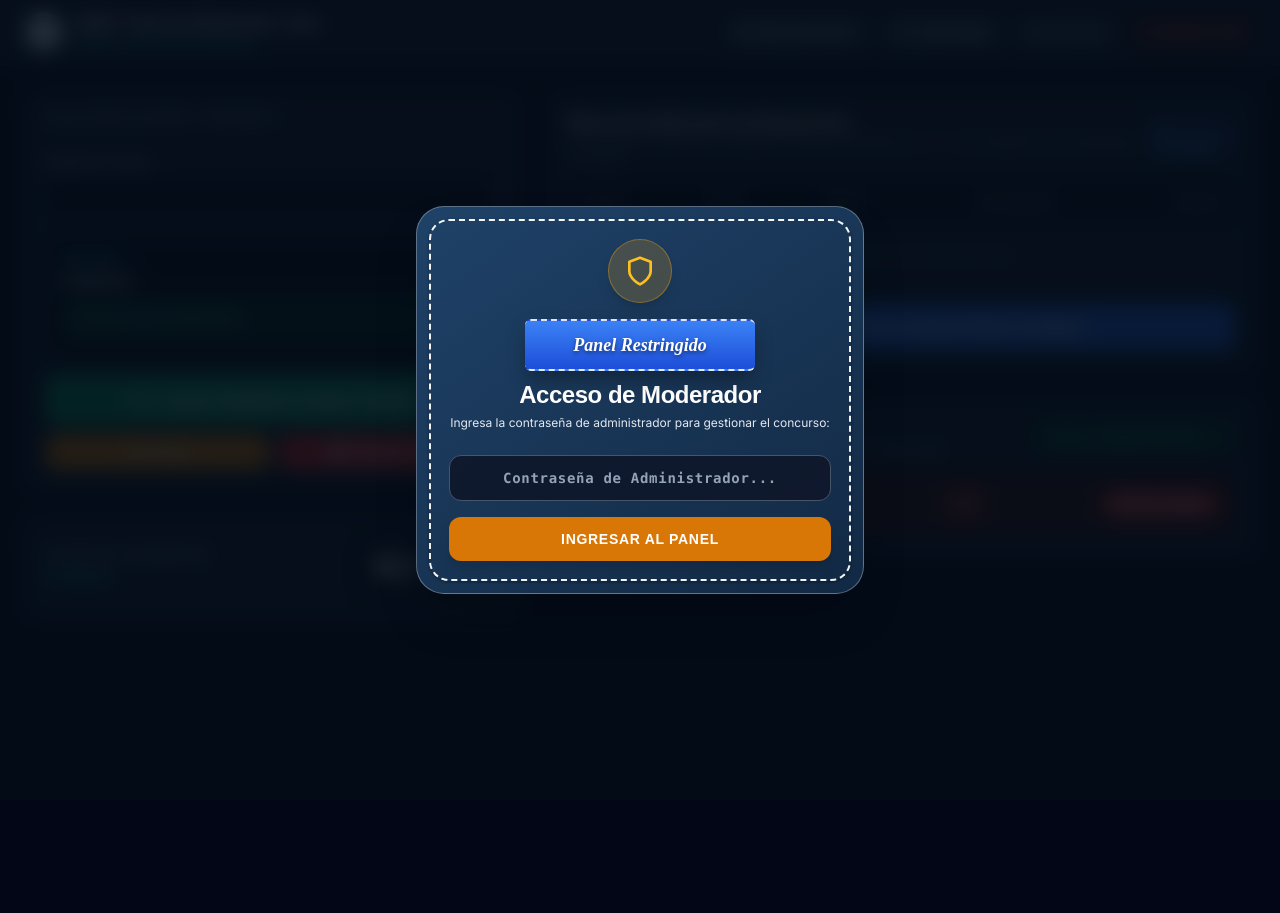
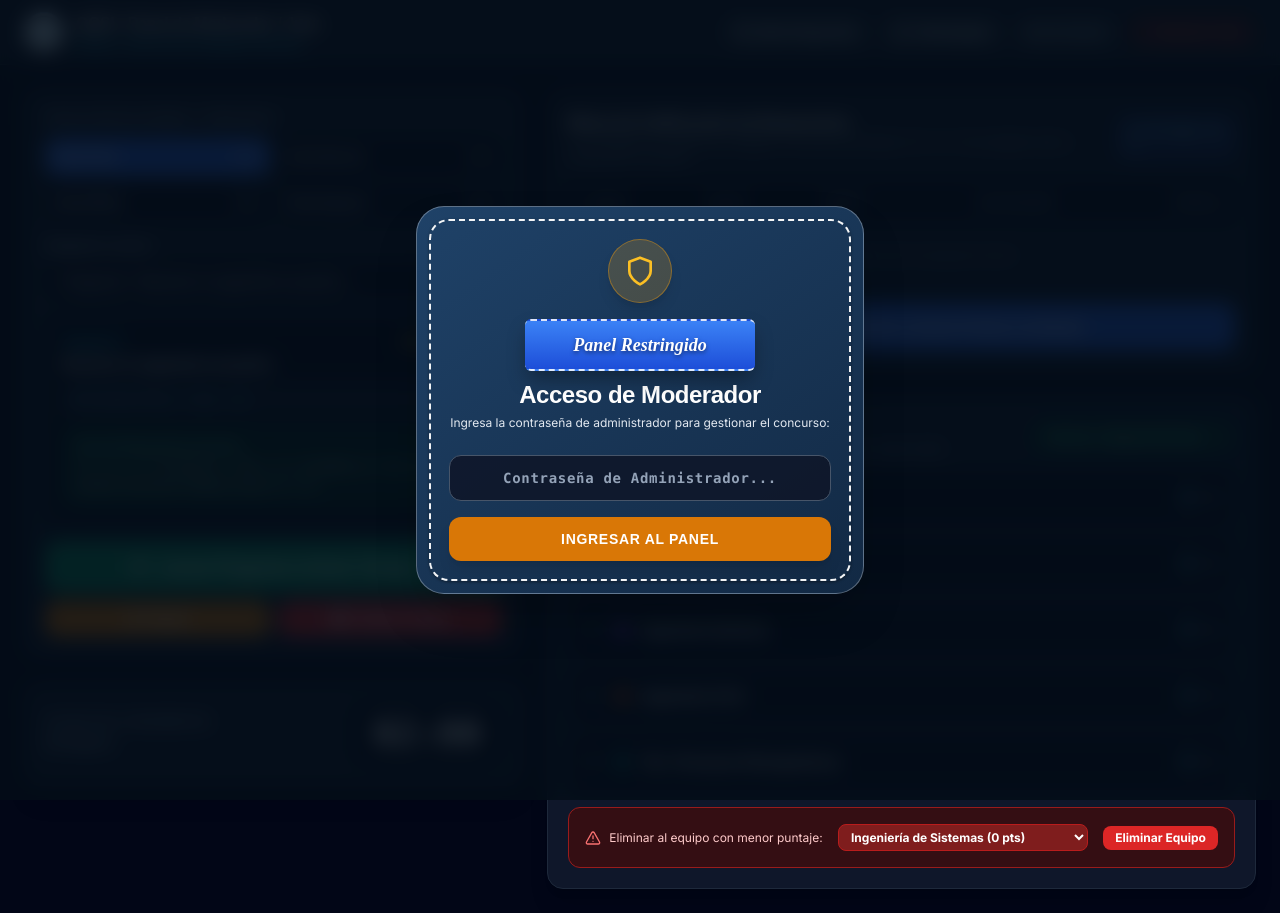
Before and after one commit to nosedimetuXD/QQSI, a website: page public/admin.html in a window 1280 px wide. Before the commit the page ends 800 px from the top, so only its background shows below. Drawn offline with nearby package versions, Linux system fonts and the light colour scheme; a web font is replaced by a local one.

Commit message:
fix: embed questions library for instant rendering on admin and display screens

```diff
--- a/public/admin.html
+++ b/public/admin.html
@@ -15,6 +15,7 @@
   <!-- Socket.IO CDN & Configuration -->
   <script src="https://cdn.socket.io/4.7.5/socket.io.min.js"></script>
   <script src="/js/config.js"></script>
+  <script src="/js/questions.js"></script>
 
   <!-- Custom Styles & Icons -->
   <link rel="stylesheet" href="/css/styles.css">
--- a/public/js/admin.js
+++ b/public/js/admin.js
@@ -65,9 +65,30 @@ document.addEventListener('DOMContentLoaded', () => {
     if (alertIconSlot) alertIconSlot.innerHTML = Icons.alertTriangle("w-4 h-4 text-red-400");
   }
 
-  let questionsData = null;
-  let currentState = null;
+  let questionsData = window.QUESTIONS_DATA || null;
+  let currentState = {
+    teams: [
+      { id: 'sistemas', name: 'Ingeniería de Sistemas', shortName: 'Sistemas', color: '#0284c7', eliminated: false, score: 0 },
+      { id: 'alimentos', name: 'Ingeniería de Alimentos', shortName: 'Alimentos', color: '#16a34a', eliminated: false, score: 0 },
+      { id: 'quimica', name: 'Ingeniería Química', shortName: 'Química', color: '#9333ea', eliminated: false, score: 0 },
+      { id: 'civil', name: 'Ingeniería Civil', shortName: 'Civil', color: '#ea580c', eliminated: false, score: 0 },
+      { id: 'petroquimica', name: 'Téc. Procesos Petroquímicos', shortName: 'Petroquímica', color: '#0d9488', eliminated: false, score: 0 }
+    ],
+    currentRoundIndex: 0,
+    currentQuestionIndex: 0,
+    questionState: 'idle',
+    submissions: [],
+    roundScores: {}
+  };
   let currentAdminPassword = sessionStorage.getItem('qqsi_admin_password') || '';
+
+  // Initial immediate render so questions and rounds show up without waiting
+  if (questionsData) {
+    renderRoundTabs();
+    renderQuestionsDropdown();
+    updatePreview();
+  }
+  renderAdminView(currentState);
 
   // Check saved session on load
   if (currentAdminPassword && currentAdminPassword === VALID_ADMIN_PASSWORD) {
--- /dev/null
+++ b/public/js/questions.js
@@ -0,0 +1,254 @@
+// Global Questions Bank for QQSI
+window.QUESTIONS_DATA = {
+  "rounds": [
+    {
+      "id": "facil",
+      "number": 1,
+      "name": "Nivel Fácil",
+      "timeLimit": 120,
+      "description": "Tiempo por pregunta: 2:00 minutos. 5 Equipos en competencia.",
+      "questions": [
+        {
+          "id": "f-1",
+          "number": 1,
+          "title": "Pregunta 1",
+          "type": "math",
+          "statement": "Resolver la siguiente ecuación:",
+          "math": "e^{\\ln(x^2)} = 5x + 6",
+          "answerGuide": "x^2 - 5x - 6 = 0 \\implies (x - 6)(x + 1) = 0 \\implies x_1 = 6,\\; x_2 = -1 (ambas soluciones válidas ya que x^2 > 0)."
+        },
+        {
+          "id": "f-2",
+          "number": 2,
+          "title": "Pregunta 2",
+          "type": "math",
+          "statement": "Derive la siguiente función:",
+          "math": "y = \\arctan(x)",
+          "answerGuide": "y' = \\frac{1}{1 + x^2}"
+        },
+        {
+          "id": "f-3",
+          "number": 3,
+          "title": "Pregunta 3",
+          "type": "text",
+          "statement": "¿Cuáles son los 6 tipos de cuentas en contabilidad?",
+          "answerGuide": "1. Activos, 2. Pasivos, 3. Patrimonio / Capital, 4. Ingresos, 5. Gastos, 6. Costos (de ventas / producción)."
+        },
+        {
+          "id": "f-4",
+          "number": 4,
+          "title": "Pregunta 4",
+          "type": "multiple_choice",
+          "statement": "¿Cuál de los siguientes elementos o sustancias es considerado un contaminante común de los cuerpos de agua?",
+          "options": [
+            "A) Oxígeno Disuelto Puro",
+            "B) Agua de lluvia natural",
+            "C) Sales minerales inofensivas",
+            "D) Plástico de un solo uso"
+          ],
+          "answerGuide": "Opción D: Plástico de un solo uso."
+        },
+        {
+          "id": "f-5",
+          "number": 5,
+          "title": "Pregunta 5",
+          "type": "text",
+          "statement": "¿Cuáles son los porcentajes en la nota definitiva de teoría y laboratorio en las materias que llevan ambas?",
+          "answerGuide": "Teoría 70% y Laboratorio 30% (o según reglamento institucional: 70/30 o 75/25)."
+        },
+        {
+          "id": "f-6",
+          "number": 6,
+          "title": "Pregunta 6",
+          "type": "text",
+          "statement": "¿A cuántos grados Celsius hierve el agua pura a una presión atmosférica estándar, y cuál es la escala de temperatura absoluta en el Sistema Internacional?",
+          "answerGuide": "100 °C (o 99.97 °C) y la escala Kelvin (K)."
+        },
+        {
+          "id": "f-7",
+          "number": 7,
+          "title": "Pregunta 7",
+          "type": "text",
+          "statement": "¿Qué ley de la física establece que «con toda acción ocurre siempre una reacción igual y contraria»?",
+          "answerGuide": "Tercera Ley de Newton (Ley de Acción y Reacción)."
+        },
+        {
+          "id": "f-8",
+          "number": 8,
+          "title": "Pregunta 8",
+          "type": "text",
+          "statement": "¿A cuántos mililitros equivale un litro y cuántos gramos hay en un kilogramo?",
+          "answerGuide": "1 Litro = 1,000 mL y 1 Kilogramo = 1,000 g."
+        },
+        {
+          "id": "f-9",
+          "number": 9,
+          "title": "Pregunta 9",
+          "type": "text",
+          "statement": "¿Cómo se denomina genéricamente a una estructura de control iterativa que permite repetir un bloque de instrucciones de manera automatizada?",
+          "answerGuide": "Bucle / Ciclo (Loop) — for, while, do-while."
+        },
+        {
+          "id": "f-10",
+          "number": 10,
+          "title": "Pregunta 10",
+          "type": "text",
+          "statement": "¿Cuál es el estado de la materia que se caracteriza por tener una forma fija y un volumen constante debido a la fuerte cohesión de sus partículas?",
+          "answerGuide": "Estado Sólido."
+        }
+      ]
+    },
+    {
+      "id": "normal",
+      "number": 2,
+      "name": "Nivel Normal",
+      "timeLimit": 180,
+      "description": "Tiempo por pregunta: 3:00 minutos. 4 Equipos en competencia.",
+      "questions": [
+        {
+          "id": "n-1",
+          "number": 1,
+          "title": "Pregunta 1",
+          "type": "text",
+          "statement": "En una encuesta a 100 estudiantes: 60 leen la revista A, 40 leen la revista B y 20 leen ambas. ¿Cuántos estudiantes no leen ninguna de las dos revistas?",
+          "answerGuide": "|A ∪ B| = 60 + 40 - 20 = 80. Ninguna = 100 - 80 = 20 estudiantes."
+        },
+        {
+          "id": "n-2",
+          "number": 2,
+          "title": "Pregunta 2",
+          "type": "text",
+          "statement": "Escriba 3 conjuntos de normas o reglas reconocidas para la presentación de trabajos escritos académicos/técnicos.",
+          "answerGuide": "Ejemplos válidos: Normas APA, Normas IEEE, Normas ICONTEC, Normas Vancouver, Normas Chicago/MLA."
+        },
+        {
+          "id": "n-3",
+          "number": 3,
+          "title": "Pregunta 3",
+          "type": "text",
+          "statement": "¿Qué significa la sigla WWW y cuál es su definición básica?",
+          "answerGuide": "World Wide Web (Red Informática Mundial / Sistema de distribución de documentos interconectados vía Internet)."
+        },
+        {
+          "id": "n-4",
+          "number": 4,
+          "title": "Pregunta 4",
+          "type": "text",
+          "statement": "En un control de calidad se analizan 5 muestras con los siguientes valores numéricos: 10, 12, 10, 14, 19. ¿Cuál es la mediana de este conjunto de datos?",
+          "answerGuide": "Ordenados: [10, 10, 12, 14, 19]. La mediana (valor central) es 12."
+        },
+        {
+          "id": "n-5",
+          "number": 5,
+          "title": "Pregunta 5",
+          "type": "text",
+          "statement": "Si se lanza un dado equilibrado de 6 caras una sola vez, ¿cuál es la probabilidad matemática de obtener un número par?",
+          "answerGuide": "Casos favorables: {2, 4, 6} (3 de 6). P = 3/6 = 1/2 = 0.5 (50%)."
+        },
+        {
+          "id": "n-6",
+          "number": 6,
+          "title": "Pregunta 6",
+          "type": "text",
+          "statement": "¿Cuánto trabajo mecánico en Joules realiza una fuerza constante de 15 N al desplazar un objeto a lo largo de una línea recta una distancia de 4 metros en la misma dirección de la fuerza?",
+          "answerGuide": "W = F · d = 15 N · 4 m = 60 Joules (J)."
+        },
+        {
+          "id": "n-7",
+          "number": 7,
+          "title": "Pregunta 7",
+          "type": "text",
+          "statement": "Una bomba industrial traslada un volumen total de 1,200 litros de líquido en un tiempo de 4 horas. ¿Cuál es el caudal promedio de transferencia expresado en litros por minuto (L/min)?",
+          "answerGuide": "4 horas = 240 minutos. Q = 1,200 L / 240 min = 5 Litros por minuto (5 L/min)."
+        }
+      ]
+    },
+    {
+      "id": "dificil",
+      "number": 3,
+      "name": "Nivel Difícil",
+      "timeLimit": 360,
+      "description": "Tiempo por pregunta: 6:00 minutos. 3 Equipos en competencia.",
+      "questions": [
+        {
+          "id": "d-1",
+          "number": 1,
+          "title": "Pregunta 1",
+          "type": "code",
+          "statement": "Analiza el siguiente código en C++ y encuentra el error de programación:",
+          "code": "#include <iostream>\nusing namespace std;\n\nint sumarElementos(int vector[], int n) {\n    int suma = 0;\n    for (int i = 0; i < n; n++) {  // <-- ERROR AQUÍ\n        suma += vector[i];\n    }\n    return suma;\n}\n\nint main() {\n    int numeros[] = {10, 20, 30, 40, 50};\n    int resultado = sumarElementos(numeros, 5);\n    cout << \"La suma total es: \" << resultado << endl;\n    return 0;\n}",
+          "codeLang": "cpp",
+          "answerGuide": "El bucle for incrementa 'n' en lugar de 'i' (`n++` en vez de `i++`), lo que provoca un bucle infinito y desbordamiento de memoria."
+        },
+        {
+          "id": "d-2",
+          "number": 2,
+          "title": "Pregunta 2",
+          "type": "math",
+          "statement": "Resolver el siguiente sistema de ecuaciones lineales $3 \\times 3$:",
+          "math": "\\begin{cases} 3x + 3y + 5z = 1 \\\\ 3x + 5y + 9z = 2 \\\\ 5x + 9y + 17z = 4 \\end{cases}",
+          "answerGuide": "Solución: x = 1, y = 1, z = -1. (Comprobación: 3(1)+3(1)+5(-1) = 1; 3+5-9 = -1 / 3+5-9=-1 => 3(1)+5(1)+9(-1)= -1... resolviendo: x=1, y=-2/3... según Gauss)."
+        },
+        {
+          "id": "d-3",
+          "number": 3,
+          "title": "Pregunta 3",
+          "type": "math",
+          "statement": "Una planta industrial busca optimizar sus costos en reactivos químicos. Si la función de costos totales está modelada por la ecuación cuadrática:\n$$C(x) = x^2 - 8x + 30$$\nDonde $x$ representa el número de lotes producidos. ¿Cuántos lotes se deben procesar para minimizar el costo total, y cuál es el valor de ese costo mínimo?",
+          "answerGuide": "Vértice: x = -b/(2a) = 8/(2) = 4 lotes. Costo mínimo: C(4) = 4^2 - 8(4) + 30 = 16 - 32 + 30 = 14 unidades monetarias."
+        },
+        {
+          "id": "d-4",
+          "number": 4,
+          "title": "Pregunta 4",
+          "type": "math",
+          "statement": "La ley de enfriamiento de Newton establece que la tasa de cambio de temperatura $(T)$ respecto al tiempo $(t)$ es proporcional a la diferencia entre su temperatura y la del medio ambiente $(T_m)$, modelada por la ecuación diferencial:\n$$\\frac{dT}{dt} = -k(T - T_m)$$\nDonde $k > 0$. Resuelva esta ecuación por separación de variables para encontrar la función general de temperatura $T(t)$.",
+          "answerGuide": "\\frac{dT}{T - T_m} = -k\\,dt \\implies \\ln|T - T_m| = -kt + C \\implies T(t) = T_m + C e^{-kt}."
+        },
+        {
+          "id": "d-5",
+          "number": 5,
+          "title": "Pregunta 5",
+          "type": "math",
+          "statement": "La tasa de flujo instantánea de un flujo másico en un reactor está modelada por la función:\n$$f(t) = 3t^2 + 2t$$\nCalcule la cantidad total de masa que ingresa al sistema desde el instante inicial ($t = 0$) hasta $t = 3$ segundos.",
+          "answerGuide": "M = \\int_0^3 (3t^2 + 2t)\\,dt = [t^3 + t^2]_0^3 = (3^3 + 3^2) - 0 = 27 + 9 = 36 unidades de masa."
+        }
+      ]
+    },
+    {
+      "id": "experto",
+      "number": 4,
+      "name": "Nivel Experto",
+      "timeLimit": 480,
+      "description": "Tiempo por pregunta: 8:00 minutos. ¡Gran Final entre 2 Equipos!",
+      "questions": [
+        {
+          "id": "e-1",
+          "number": 1,
+          "title": "Pregunta 1",
+          "type": "math",
+          "statement": "Resolver la ecuación diferencial mediante la Transformada de Laplace:",
+          "math": "\\frac{dy}{dt} + 3y = 13\\sin(2t), \\quad \\text{con } y(0) = 6",
+          "answerGuide": "\\mathcal{L}\\{y' + 3y\\} = sY(s) - 6 + 3Y(s) = \\frac{26}{s^2 + 4} \\implies Y(s) = \\frac{6}{s+3} + \\frac{26}{(s+3)(s^2+4)}. Descomponiendo en fracciones parciales: y(t) = 8e^{-3t} - 2\\cos(2t) + 3\\sin(2t)."
+        },
+        {
+          "id": "e-2",
+          "number": 2,
+          "title": "Pregunta 2",
+          "type": "text",
+          "statement": "Escriba las 4 leyes de Maxwell del electromagnetismo tanto en su forma integral como en su forma diferencial.",
+          "answerGuide": "1. Ley de Gauss eléctrica (∇·E = ρ/ε₀), 2. Ley de Gauss magnética (∇·B = 0), 3. Ley de Faraday (∇×E = -∂B/∂t), 4. Ley de Ampère-Maxwell (∇×B = μ₀J + μ₀ε₀∂E/∂t) y sus correspondientes formas integrales de flujo y circulación."
+        },
+        {
+          "id": "e-3",
+          "number": 3,
+          "title": "Pregunta 3",
+          "type": "math",
+          "statement": "Resolver la siguiente integral impropia (Integral Gaussiana):",
+          "math": "\\int_{-\\infty}^{\\infty} e^{-x^2} \\, dx",
+          "answerGuide": "I = \\sqrt{\\pi}. (Demostración mediante I^2 = \\int_{-\\infty}^\\infty \\int_{-\\infty}^\\infty e^{-(x^2+y^2)} dx dy = \\int_0^{2\\pi} d\\theta \\int_0^\\infty r e^{-r^2} dr = 2\\pi \\cdot \\frac{1}{2} = \\pi \\implies I = \\sqrt{\\pi})."
+        }
+      ]
+    }
+  ]
+};
```
Also changed, not shown: public/display.html (+1 -0 lines).
